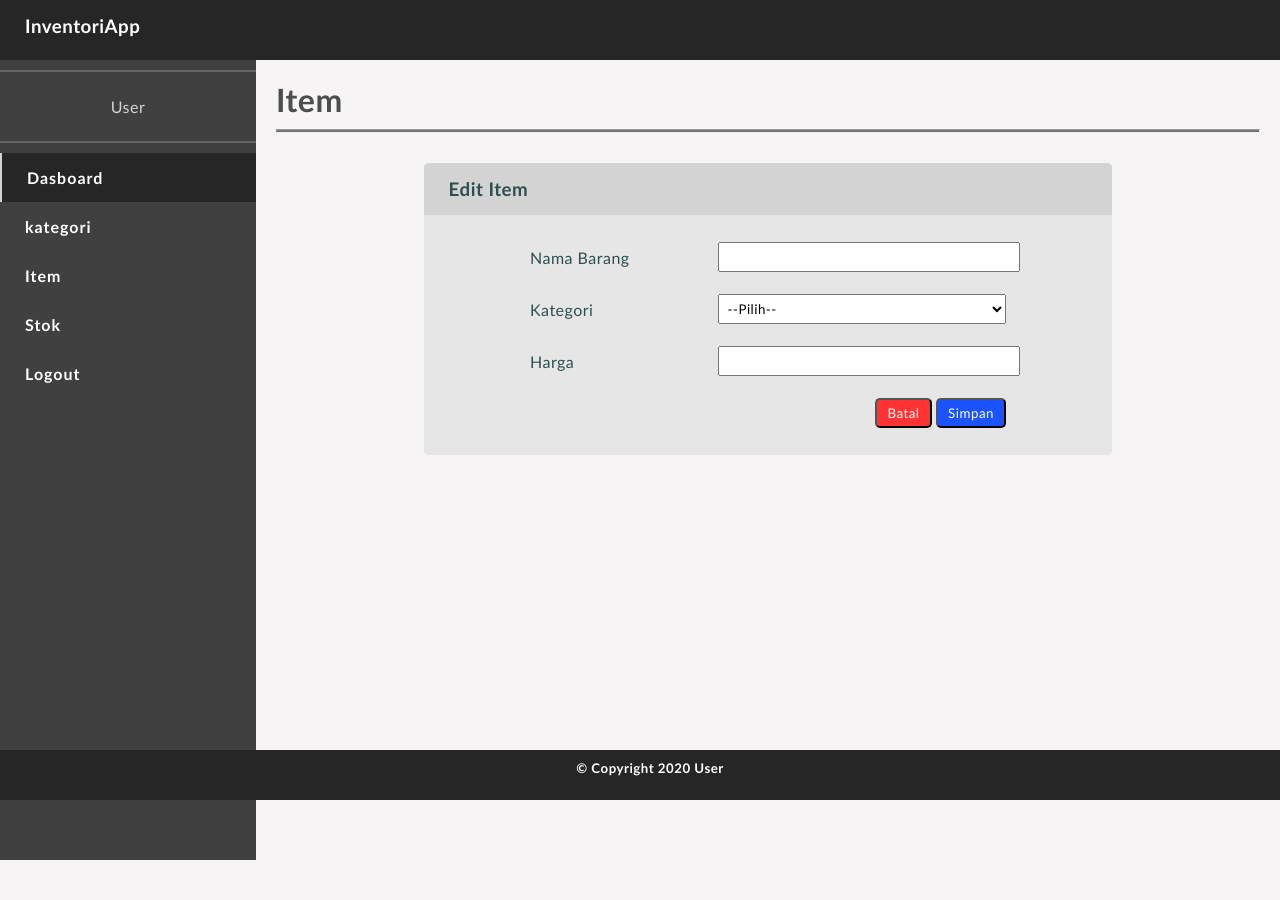
After one commit to ikhsanmoh/WebProject_InventoriApp, a PHP site: page /My/app/item/edit-item.php in a window 1280 px wide. The commit adds this page. Run offline with PHP 8.4, Linux system fonts and the light colour scheme.

Commit message:
Menambahkan halaman Tambah dan edit pada modul Kategori dan Item. Penambahan dan penyesuaian CSS. Penambahan Judul Menu pada tiap modul

```diff
--- /dev/null
+++ b/app/item/edit-item.php
@@ -0,0 +1,87 @@
+<?php
+include "../../config/config.php";
+
+$page = isset($_GET['page']) ? $_GET['page'] : false;
+?>
+<!DOCTYPE html>
+<html lang="en">
+
+<head>
+  <meta charset="UTF-8">
+  <meta name="viewport" content="width=device-width, initial-scale=1.0">
+  <link rel="stylesheet" href="<?php echo BASE_URL . "css/style.css"; ?>">
+  <title>Edit Item</title>
+</head>
+
+<body>
+
+  <div class="container">
+    <div class="header">
+      <h3>InventoriApp</h3>
+    </div>
+    <div class="sidebar">
+      <div class="user-panel">
+        User
+      </div>
+      <!-- <nav class="navbar"> -->
+      <ul>
+        <li class="<?php echo !$page ? 'active' : '' ?>"><a href="<?php echo BASE_URL . "index.php"; ?>">Dasboard</a></li>
+        <li class="<?php echo $page == 'kategori' ? 'active' : '' ?>"><a href="<?php echo BASE_URL . "app/kategori/kategori.php?page=kategori"; ?>">kategori</a></li>
+        <li class="<?php echo $page == 'item' ? 'active' : '' ?>"><a href="<?php echo BASE_URL . "app/item/item.php?page=item"; ?>">Item</a></li>
+        <li class="<?php echo $page == 'stok' ? 'active' : '' ?>"><a href="<?php echo BASE_URL . "app/stok/stok.php?page=stok"; ?>">Stok</a></li>
+        <li><a href="#">Logout</a></li>
+      </ul>
+      <!-- </nav> -->
+    </div>
+
+    <div class="main-content">
+
+      <h1>Item</h1>
+      <hr class="garis-hor">
+      <div class='card' style="width: 70%; margin:auto;">
+        <h3 class='card-header'>
+          Edit Item
+        </h3>
+        <div class='card-body'>
+          <form action="#">
+            <input type="hidden" name="id_item">
+            <table class="table">
+              <tr>
+                <td><label for="">Nama Barang</label></td>
+                <td><input type="text" name="" id=""></td>
+              </tr>
+              <tr>
+                <td><label for="">Kategori</label></td>
+                <td>
+                  <select name="" id="">
+                    <option value="">--Pilih--</option>
+                    <option value="">Opsi 1</option>
+                    <option value="">Opsi 2</option>
+                  </select>
+                </td>
+              </tr>
+              <tr>
+                <td><label for="">Harga</label></td>
+                <td><input type="number" name="" id=""></td>
+              </tr>
+              <tr>
+                <td></td>
+                <td style="text-align: right;">
+                  <input class="btn-merah" type="reset" value="Batal">
+                  <input class="btn-biru" type="submit" value="Simpan">
+                </td>
+              </tr>
+            </table>
+          </form>
+        </div>
+      </div>
+
+    </div>
+    <footer class="footer">
+      <h5>&copy; Copyright 2020 User</h5>
+    </footer>
+  </div>
+
+</body>
+
+</html>
--- a/app/item/item.php
+++ b/app/item/item.php
@@ -36,9 +36,11 @@ $page = isset($_GET['page']) ? $_GET['page'] : false;
 
     <div class="main-content">
 
+      <h1>Item</h1>
+      <hr class="garis-hor">
       <div class='card'>
         <h3 class='card-header'>
-          Item
+          Daftar Item
         </h3>
         <div class='card-body'>
           <p><b>Konten Utama</b></p><br>
--- a/app/kategori/kategori.php
+++ b/app/kategori/kategori.php
@@ -36,9 +36,11 @@ $page = isset($_GET['page']) ? $_GET['page'] : false;
 
     <div class="main-content">
 
+      <h1>Kategori</h1>
+      <hr class="garis-hor">
       <div class='card'>
         <h3 class='card-header'>
-          Kategori
+          Daftar Kategori
         </h3>
         <div class='card-body'>
           <p><b>Konten Utama</b></p><br>
--- a/app/stok/stok.php
+++ b/app/stok/stok.php
@@ -36,9 +36,11 @@ $page = isset($_GET['page']) ? $_GET['page'] : false;
 
     <div class="main-content">
 
+      <h1>Stok</h1>
+      <hr class="garis-hor">
       <div class='card'>
         <h3 class='card-header'>
-          Stok
+          Daftar Produk
         </h3>
         <div class='card-body'>
           <p><b>Konten Utama</b></p><br>
--- a/css/style.css
+++ b/css/style.css
@@ -63,7 +63,7 @@ html, body {
   /* background-color: #0c215a; */
   /* background-color: inherit; */
   /* background-color: #f6f4f4; */
-  color: black;
+  color: #4d4d4d;
   margin: 0;
   /* margin-bottom: 0px; */
   padding: 20px;
@@ -164,3 +164,58 @@ a {
   margin-top: 30px;
   float: right;
 }
+
+.garis-hor {
+  height: 2px;
+  background-color: #737373;
+  margin-top:10px;
+  margin-bottom:30px
+}
+
+.table {
+  margin: auto;
+  width: 500px;
+}
+
+.table tr td {
+  padding: 10px;
+}
+
+.table tr td input[type="text"],
+input[type="number"],
+select,
+textarea {
+  width: 100%;
+  padding: 5px;
+}
+
+.btn-putih {
+  padding: 5px 10px;
+  border-radius: 5px;
+  background-color: whitesmoke;
+  cursor: pointer;
+}
+
+.btn-biru {
+  padding: 5px 10px;
+  border-radius: 5px;
+  background-color: #1a53ff;
+  color: white;
+  cursor: pointer;
+}
+
+.btn-merah {
+  padding: 5px 10px;
+  border-radius: 5px;
+  background-color: #ff3333;
+  color: white;
+  cursor: pointer;
+}
+
+.btn-hijau {
+  padding: 5px 10px;
+  border-radius: 5px;
+  background-color: #47d147;
+  color: white;
+  cursor: pointer;
+}
--- a/index.php
+++ b/index.php
@@ -35,7 +35,8 @@ $page = isset($_GET['page']) ? $_GET['page'] : false;
     </div>
 
     <div class="main-content">
-
+      <h1>Dashboard</h1>
+      <hr class="garis-hor">
       <div class='card'>
         <h3 class='card-header'>
           Dashboard
```
Also changed, not shown: app/item/tambah-item.php (added, +86 -0 lines), app/kategori/edit-kategori.php (added, +77 -0 lines), app/kategori/tambah-kategori.php (added, +76 -0 lines).
